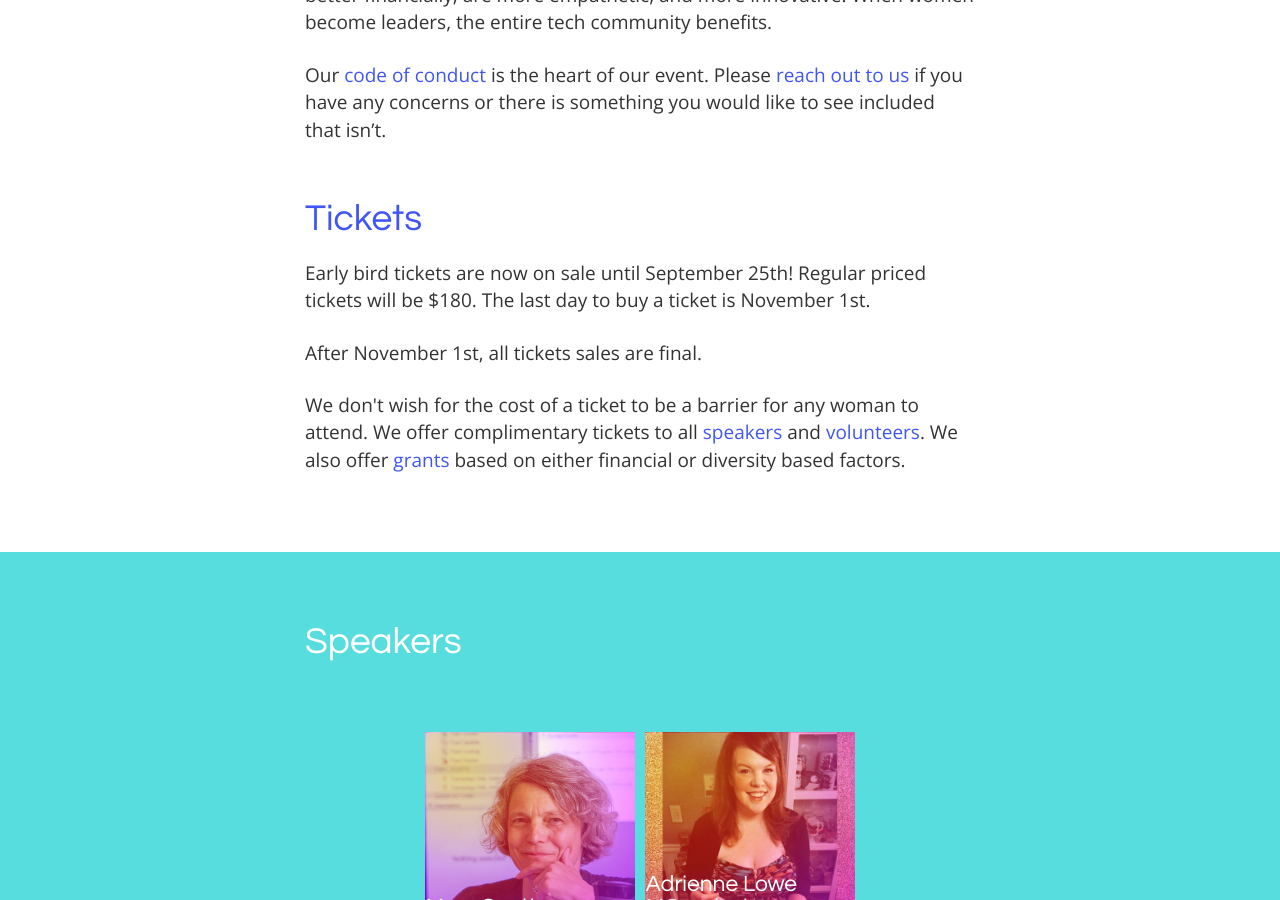
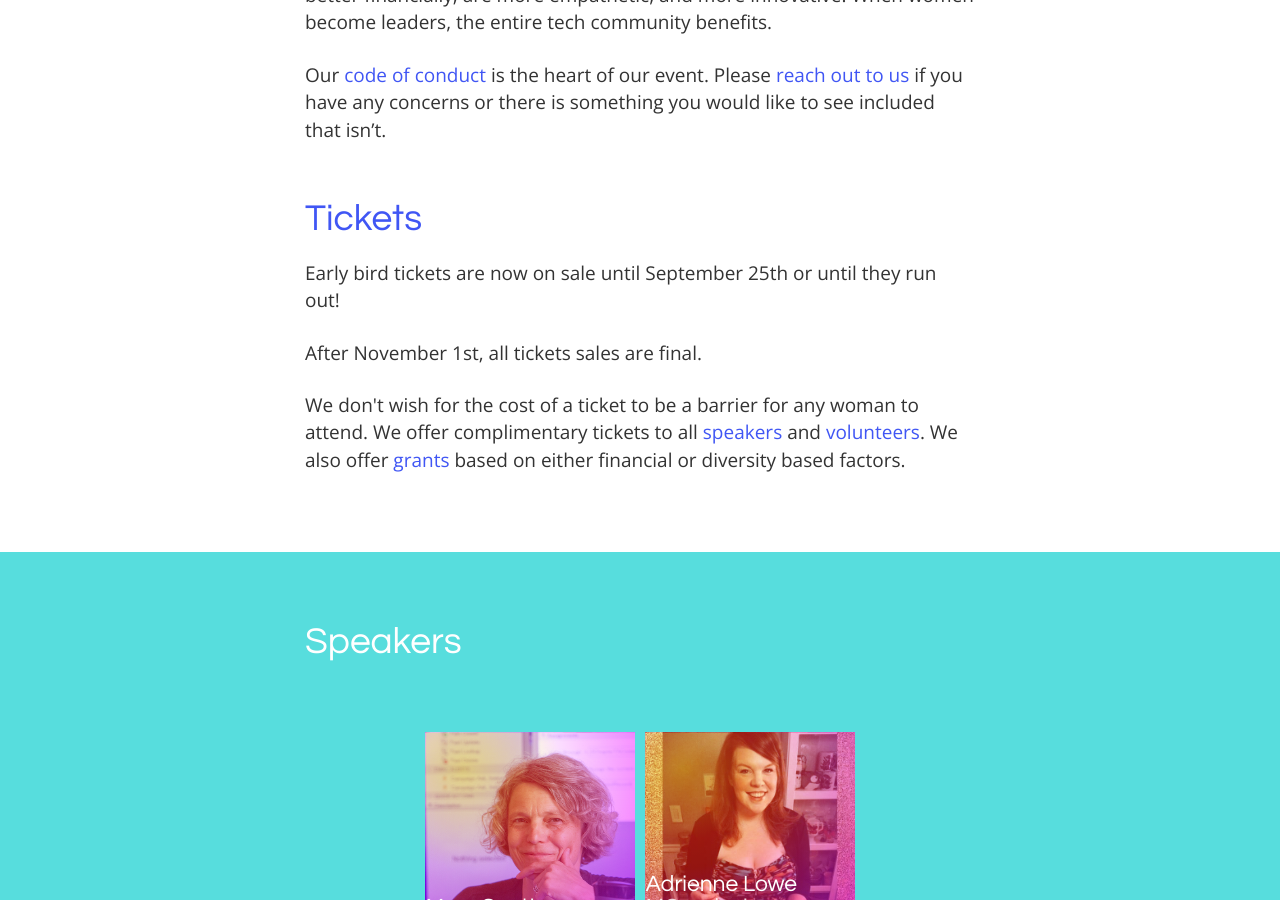
Before and after one commit to elaconf/elaconf.github.io, a Jekyll site: the page built from index.html, in a window 1280 px wide and 900 px high, scrolled down 1267 px. Built offline with Jekyll 4.4.1, drawn with Linux system fonts in a browser that asks for light colours; a script that is not in the unit is left out.

Commit message:
update copy

```diff
--- a/index.html
+++ b/index.html
@@ -10,7 +10,7 @@ layout: default
     <p>Our <a href="code-of-conduct/">code of conduct</a> is the heart of our event. Please <a href="mailto:hello@elaconf.com">reach out to us</a> if you have any concerns or there is something you would like to see included that isn’t.</p>
 
     <h2 id="tickets">Tickets</h2>
-    <p>Early bird tickets are now on sale until September 25th! Regular priced tickets will be $180. The last day to buy a ticket is November 1st.</p>
+    <p>Early bird tickets are now on sale until September 25th or until they run out!</p>
     <script async src="//widgets.nvite.com/1.5/tickets.js" data-resource="ea6a" style="margin-bottom: 2em;"></script>
     <p>After November 1st, all tickets sales are final.</p>
     <p>We don't wish for the cost of a ticket to be a barrier for any woman to attend. We offer complimentary tickets to all <a href="/proposals">speakers</a> and <a href="/volunteer">volunteers</a>. We also offer <a href="/grant">grants</a> based on either financial or diversity based factors.</p>
```
